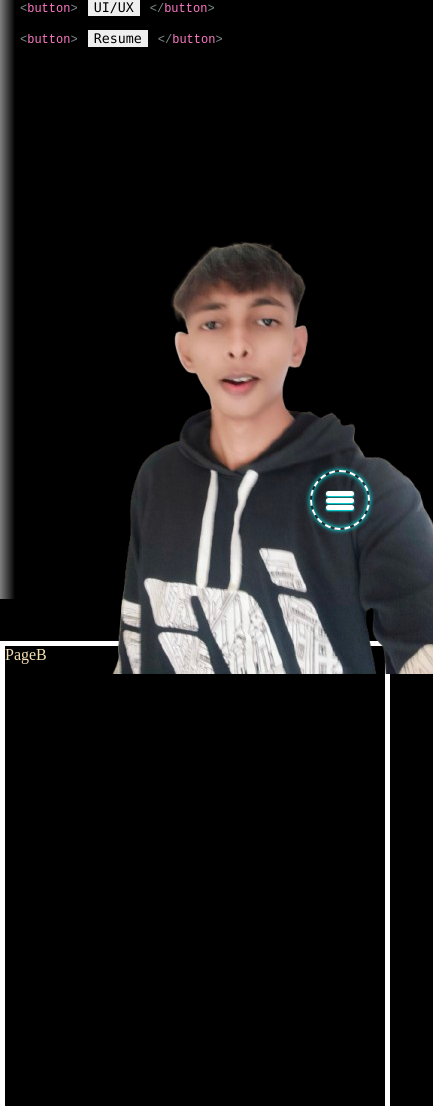
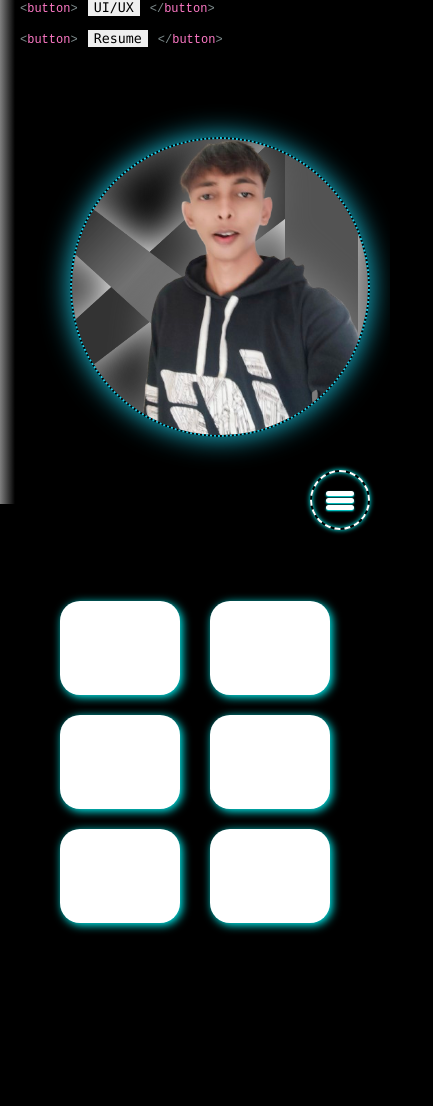
Before and after one commit to Shan98K/work, a plain HTML site: page index.html in a window 390 px wide. Shown: the part 294-1400 px from the top of the page, 433 px wide, since content can reach past the window. Drawn offline with Linux system fonts and the light colour scheme.

Commit message:
LiveCommit2

```diff
--- a/index.html
+++ b/index.html
@@ -14,11 +14,11 @@
     <header>Shan98K</header>
     <div class="headBar">
         <div class="itemBox">
-          <a href="#" class="items"><img src="./img/pc.png" alt=""></a>
-          <a href="#pageB" class="items"><img src="./img/lanNetwork.png" alt=""></a>
-          <a href="#pageC" class="items"><img src="./img/html.png" alt=""></a>
-          <a href="#pageD" class="items"><img src="./img/castChrome.png" alt=""></a>
-          <a href="#pageE" class="items"><img src="./img/Telegram.png" alt=""></a>
+          <a href="#" class="items" title="Home"><img src="./img/pc.png" alt=""></a>
+          <a href="#pageB" class="items" title="Projects"><img src="./img/lanNetwork.png" alt=""></a>
+          <a href="#pageC" class="items" title="Experiences"><img src="./img/html.png" alt=""></a>
+          <a href="#pageD" class="items" title="Services"><img src="./img/castChrome.png" alt=""></a>
+          <a href="#pageE" class="items" title="Contact"><img src="./img/Telegram.png" alt=""></a>
         </div>
         <label id="toggleBtn">
             <div class="menu">
@@ -55,13 +55,87 @@
         </div>
         <div class="pAsection2">
             <div class="imgBox">
-                <div class="vsCodeBack"></div>
-                <img src="./Assets/Shanu (1).png" alt="">
-                <div class="vsCodeFront"></div>
+                <img src="./img/vsCodeBack.png" class="vsCode">
+                <img src="./Assets/Shanu (1).png" class="picMe" alt="">
             </div>
         </div>
     </div>
-    <div id="pageB" class="pageB">PageB</div>
+    <div id="pageB" class="pageB">
+        <div class="wrapper">
+            <div class="projects">
+                <img src="" alt="">
+                <div class="projectTitle"></div>
+                <div class="projectAbout"></div>
+                <div class="projectAssetsBox">
+                    <div class="projectAsset"></div>
+                </div>
+                <div class="projectVisitBox">
+                    <img src="" alt="">
+                    <div class="projectVisit">Visit Project</div>
+                </div>
+            </div>
+            <div class="projects">
+                <img src="" alt="">
+                <div class="projectTitle"></div>
+                <div class="projectAbout"></div>
+                <div class="projectAssetsBox">
+                    <div class="projectAsset"></div>
+                </div>
+                <div class="projectVisitBox">
+                    <img src="" alt="">
+                    <div class="projectVisit">Visit Project</div>
+                </div>
+            </div>
+            <div class="projects">
+                <img src="" alt="">
+                <div class="projectTitle"></div>
+                <div class="projectAbout"></div>
+                <div class="projectAssetsBox">
+                    <div class="projectAsset"></div>
+                </div>
+                <div class="projectVisitBox">
+                    <img src="" alt="">
+                    <div class="projectVisit">Visit Project</div>
+                </div>
+            </div>
+            <div class="projects">
+                <img src="" alt="">
+                <div class="projectTitle"></div>
+                <div class="projectAbout"></div>
+                <div class="projectAssetsBox">
+                    <div class="projectAsset"></div>
+                </div>
+                <div class="projectVisitBox">
+                    <img src="" alt="">
+                    <div class="projectVisit">Visit Project</div>
+                </div>
+            </div>
+            <div class="projects">
+                <img src="" alt="">
+                <div class="projectTitle"></div>
+                <div class="projectAbout"></div>
+                <div class="projectAssetsBox">
+                    <div class="projectAsset"></div>
+                </div>
+                <div class="projectVisitBox">
+                    <img src="" alt="">
+                    <div class="projectVisit">Visit Project</div>
+                </div>
+            </div>
+            <div class="projects">
+                <img src="" alt="">
+                <div class="projectTitle"></div>
+                <div class="projectAbout"></div>
+                <div class="projectAssetsBox">
+                    <div class="projectAsset"></div>
+                </div>
+                <div class="projectVisitBox">
+                    <img src="" alt="">
+                    <div class="projectVisit">Visit Project</div>
+                </div>
+            </div>
+        </div>
+    </div>
     <div id="pageC" class="pageC">PageC</div>
     <div id="pageD" class="pageD">PageD</div>
     <div id="pageE" class="pageE">PageE</div>
--- a/style.css
+++ b/style.css
@@ -21,11 +21,12 @@ Header{
     font-size: 2rem;
     font-family: "AudioWide";
     font-weight: 500;
+    background: transparent;
     color: white;
     text-shadow: 1px 1px 3px white;
 }
 .headBar{
-    z-index: 2;
+    z-index: 99999;
     position: fixed;
     right: 0;
     bottom: 0;
@@ -148,7 +149,7 @@ Header{
 }
 .pageA{
     width: 100%;
-    height: 100dvh;
+    height: calc(100vh - 100px);
     background: black;
     position: relative;
 }
@@ -235,6 +236,89 @@ pink{
 .buttonBox button:active{
     background: grey;
 }
+.pAsection2{
+    padding-right: 20px;
+}
+.imgBox{
+    width: 300px;
+    height: 300px;
+    border-radius: 50%;
+    overflow: hidden;
+    background: transparent;
+    border: 2px dotted cyan;
+    margin-left: auto;
+    position: relative;
+    box-shadow:
+            0 0 25px cyan,
+            0 0 50px grey inset;
+    animation: shadowChange 2s ease-in-out infinite;
+}
+@keyframes shadowChange {
+    0% , 100% {
+        border: 2px dotted cyan;
+        box-shadow:
+            0 0 25px cyan,
+            0 0 50px rgb(132, 132, 132) inset;
+    }
+    50% {
+        border: 2px dashed purple;
+        box-shadow:
+            0 0 35px purple,
+            0 0 50px rgb(86, 86, 86) inset;
+    }
+}
+.imgBox:hover .vsCode{
+    filter: grayscale(0%) drop-shadow(0 0 0px white);
+}
+.vsCode{
+    position: absolute;
+    width: 100%;
+    right: 10px;
+    height: 100%;
+    object-fit: cover;
+    object-position: center;
+    filter: grayscale(100%) drop-shadow(0 0 20px white);
+    transition: 0.6s;
+}
+.picMe{
+    position: absolute;
+    width: 100%;
+    right: 10px;
+    height: 100%;
+    object-fit: cover;
+    object-position: bottom;
+    filter: drop-shadow(0 0 20px grey);
+}
+.pageB{
+    width: 100%;
+    height: 100vh;
+    background: transparent;
+    display: flex;
+    align-items: start;
+    justify-content: center;
+    padding: 20px;
+}
+.wrapper {
+    display: flex;
+    flex-wrap: wrap;
+    gap: 20px;
+    padding-block: 20px;
+    padding-inline: 20px;
+    background: transparent;
+}
+.projects {
+    flex: 0 1 300px;
+    min-width: 200px;
+    background: white;
+    border-radius: 20px;
+    color: white;
+    padding: 20px;
+    transition: transform 0.3s ease;
+    box-shadow: 2px 2px 10px rgba(0, 255, 255, 1);
+}
+.projects:hover {
+    transform: translateY(-10px);
+}
 
 
 
@@ -250,9 +334,39 @@ pink{
 
 
 
-.pageB , .pageC , .pageD , .pageE {
+
+
+
+
+
+
+
+
+
+
+
+
+
+
+
+
+
+
+
+
+
+
+
+
+
+
+
+
+
+
+ .pageC , .pageD , .pageE {
     width: 100%;
-    height: 100dvh;
+    height: 100vh;
     background: black;
     border: 5px solid white;
     color: wheat;
@@ -264,4 +378,7 @@ pink{
 @media (max-width: 550px) {
     #toggleBtn { display: flex; }
     .itemBox { display: none; }
+    .pAsection2 { padding-top: 40px; }
+    .wrapper { justify-content: space-between; padding: 40px; }
+    .projects { flex: 0 1 120px; min-width: 120px;}
 }
```
Also changed, not shown: Assets/Shanu (1)vs-me.png (added), Assets/vsCodeBack.png (added), Assets/vsCodeForDraw.jpeg (added), Assets/vsCodeFront.png (added), img/vsCodeBack.png (added), img/vsCodeForDraw.jpeg (added), img/vsCodeFront.png (added).
